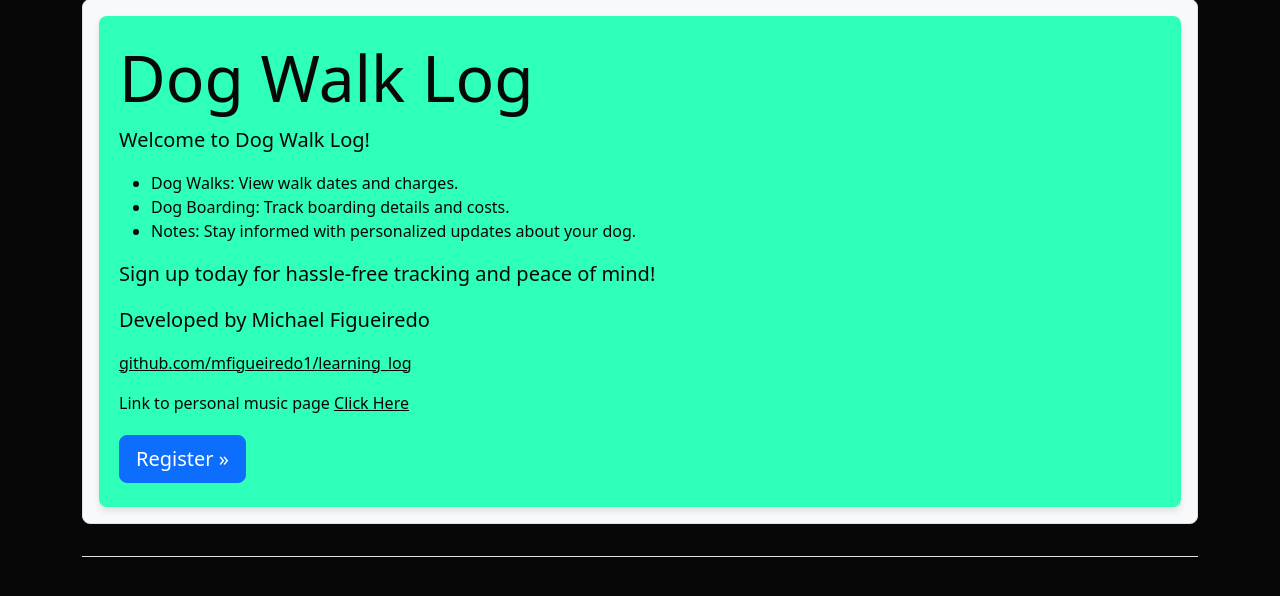
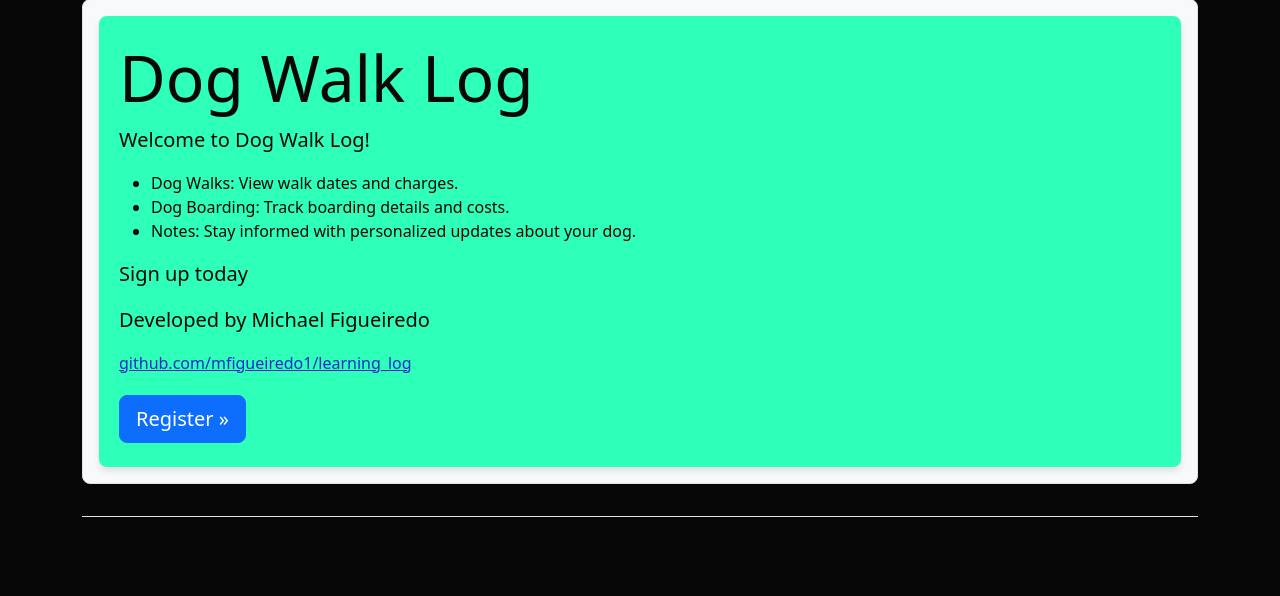
Before and after one commit to mfigueiredo1/learning_log, a Django app: template learning_logs/templates/learning_logs/index.html in a window 1280 px wide. Shown: the part 83-679 px from the top of the page. Run offline with Django 4.2, Linux system fonts and the light colour scheme; the template is opened without the code that fills it, so the values that code supplies are empty; some libraries are stand-ins or nearby versions.

Commit message:
removed link for personal website. changed color of link text for github repository.

```diff
--- a/learning_logs/templates/learning_logs/base.html
+++ b/learning_logs/templates/learning_logs/base.html
@@ -17,7 +17,7 @@
 
     /* Ensure links are visible with appropriate colors */
     a {
-      color: #080808; /* Light blue for links */
+      color: #1e29cf; /* Light blue for links */
     }
     a:hover {
       color: #87ceeb; /* Lighter blue on hover */
--- a/learning_logs/templates/learning_logs/index.html
+++ b/learning_logs/templates/learning_logs/index.html
@@ -12,11 +12,9 @@
           <li>Dog Boarding: Track boarding details and costs.</li>
           <li>Notes: Stay informed with personalized updates about your dog.</li>
         </ul>
-        <p class="lead">Sign up today for hassle-free tracking and peace of mind!</p>
+        <p class="lead">Sign up today</p>
         <p class="lead">Developed by Michael Figueiredo</p>
             <a href="https://github.com/mfigueiredo1/learning_log" target="_blank">github.com/mfigueiredo1/learning_log</a></p>
-            Link to personal music page
-            <a href="https://www.mikefigueiredo.com" target="_blank">Click Here
             </a></p>
         <a class="btn btn-primary btn-lg mt-1"
           href="{% url 'accounts:register' %}">Register &raquo;</a>
```
